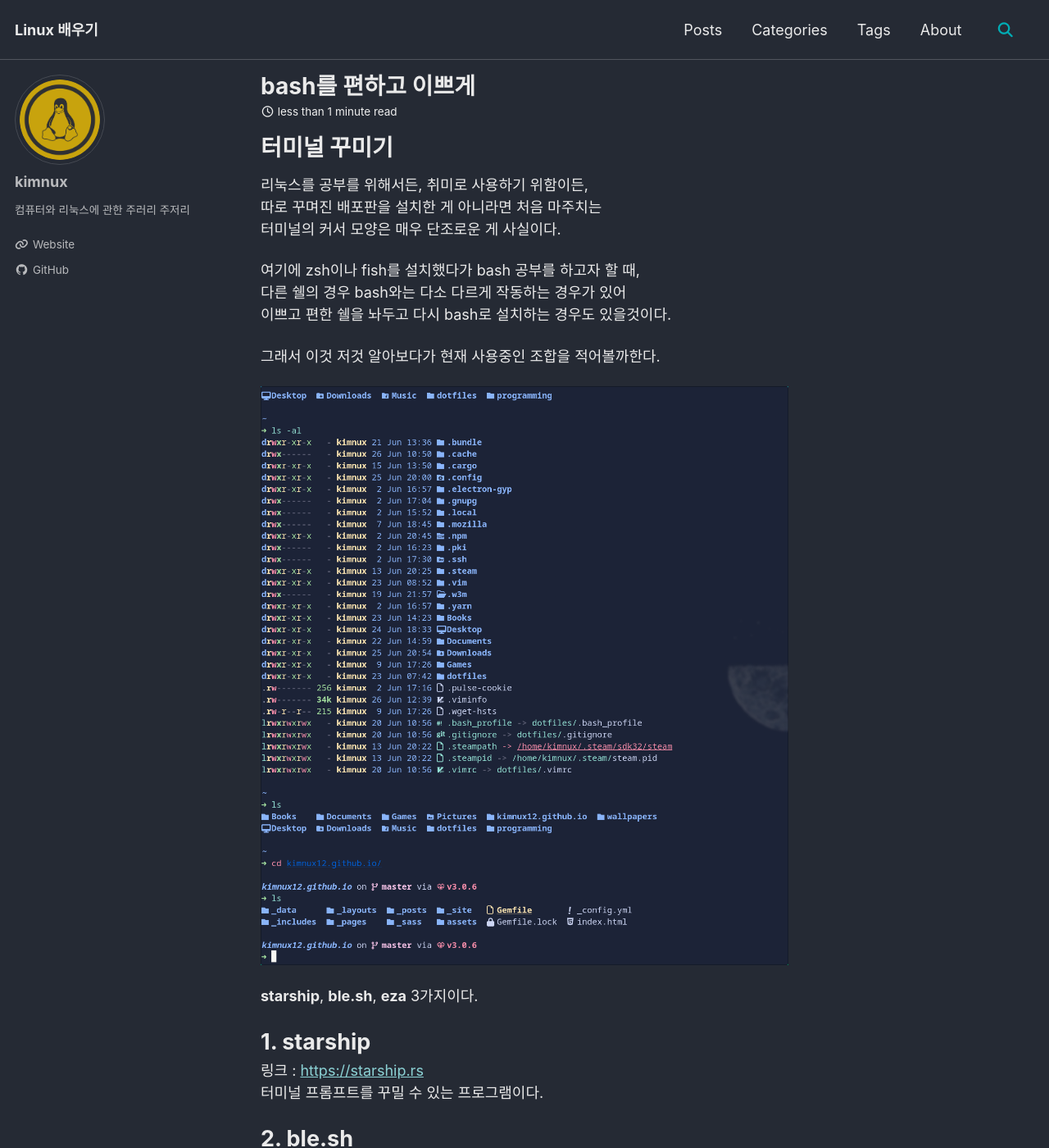
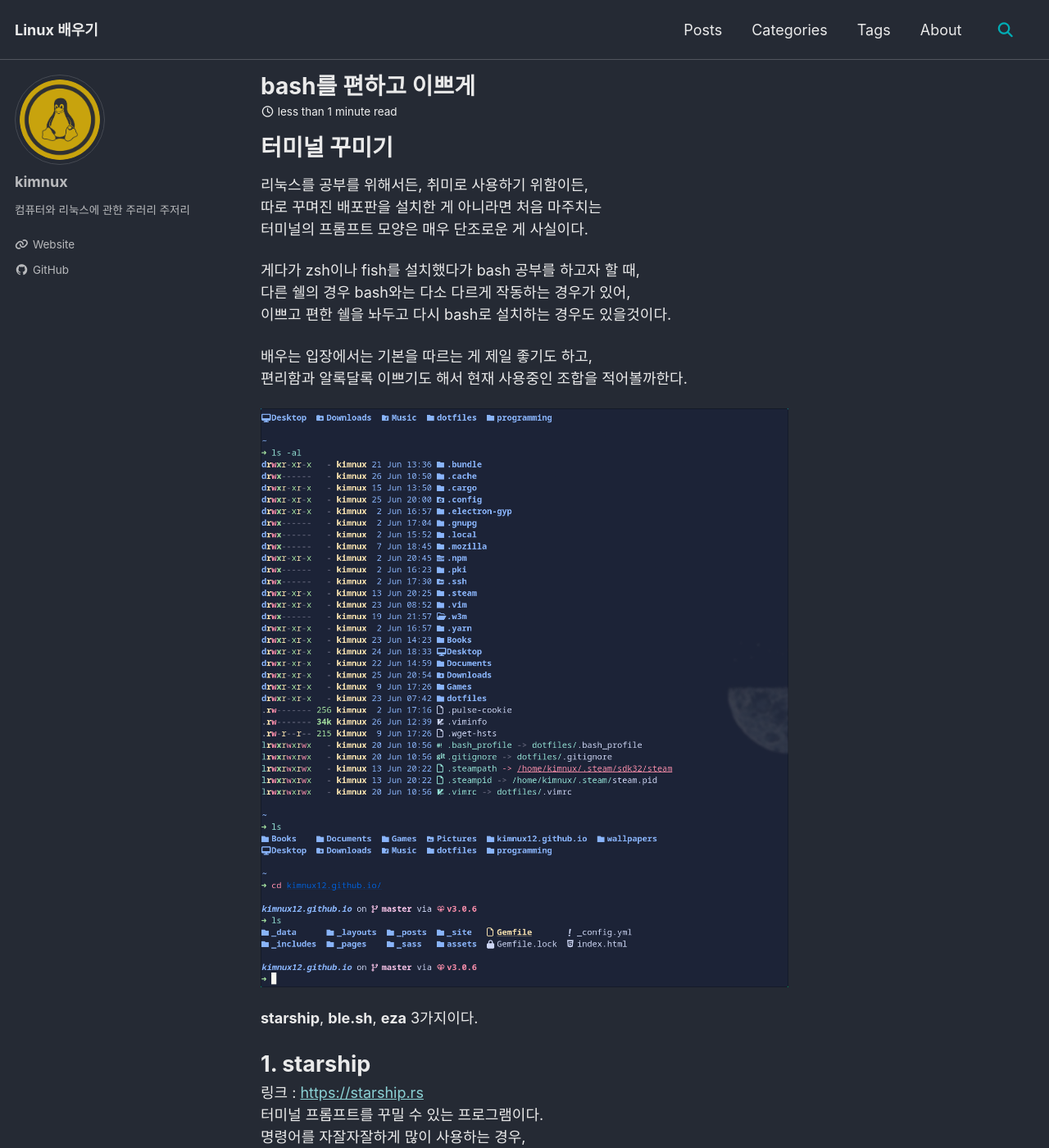
Before and after one commit to kimnux12/kimnux12.github.io, a Jekyll site: the page built from _posts/2024-06-26-bash-blesh-starship.md, in a window 1280 px wide and 1400 px high. Shown: the whole window at 82% size. Built offline with Jekyll 4.4.1, drawn with Linux system fonts in a browser that asks for light colours; cached includes are drawn as plain includes; some of the changed text lies outside the part shown.

Commit message:
2024-06-26, 13:40

````diff
--- a/_posts/2024-06-26-bash-blesh-starship.md
+++ b/_posts/2024-06-26-bash-blesh-starship.md
@@ -12,13 +12,14 @@
 
 리눅스를 공부를 위해서든, 취미로 사용하기 위함이든,
 따로 꾸며진 배포판을 설치한 게 아니라면 처음 마주치는
-터미널의 커서 모양은 매우 단조로운 게 사실이다.
+터미널의 프롬프트 모양은 매우 단조로운 게 사실이다.
 
-여기에 zsh이나 fish를 설치했다가 bash 공부를 하고자 할 때,
-다른 쉘의 경우 bash와는 다소 다르게 작동하는 경우가 있어
+게다가 zsh이나 fish를 설치했다가 bash 공부를 하고자 할 때,
+다른 쉘의 경우 bash와는 다소 다르게 작동하는 경우가 있어,
 이쁘고 편한 쉘을 놔두고 다시 bash로 설치하는 경우도 있을것이다.
 
-그래서 이것 저것 알아보다가 현재 사용중인 조합을 적어볼까한다.
+배우는 입장에서는 기본을 따르는 게 제일 좋기도 하고,
+편리함과 알록달록 이쁘기도 해서 현재 사용중인 조합을 적어볼까한다.
 
 ![screenshot](/assets/images/2024-06-26-124531_hyprshot.png)
 
@@ -27,6 +28,9 @@
 <b><span style="font-size:150%">1. starship</span></b>
 링크 : <https://starship.rs>
 터미널 프롬프트를 꾸밀 수 있는 프로그램이다.
+명령어를 자잘자잘하게 많이 사용하는 경우,
+단순한 형태가 번잡하지 않고 git 변경내용등을 보기 편하다.
+현재 내가 사용 중인 환경구성파일은 [여기](https://github.com/kimnux12/dotfile/tree/dotfiles/.config)에 있다.
 
 <b><span style="font-size:150%">2. ble.sh</span></b>
 링크 : <https://github.com/akinomyoga/ble.sh>
@@ -38,3 +42,7 @@
 링크 : <https://github.com/eza-community/eza>
 칼라풀한 ls 명령어라고 할 수 있다.
 starship과 함께 사용하면 이쁘게 꾸며진 터미널을 볼 수 있을것이다.
+bashrc 파일에 원하는 구성으로 alias를 만들어주면 편하다.
+```
+alias ls='eza --sort=type --icons=auto --git'
+```
````
Also changed, not shown: assets/images/35110822.jpg (added), assets/images/38799218.jpg (added), assets/images/8517518.jpg (added), 1 other file.
